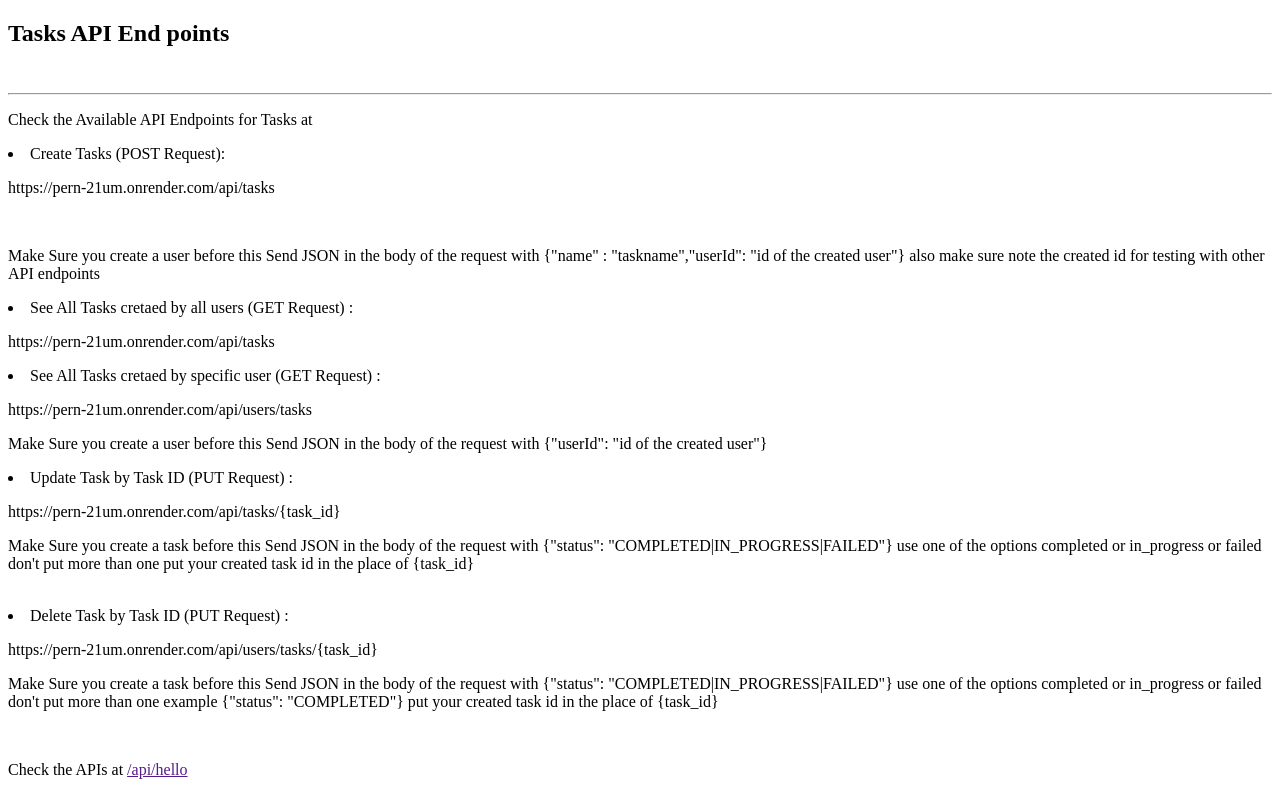
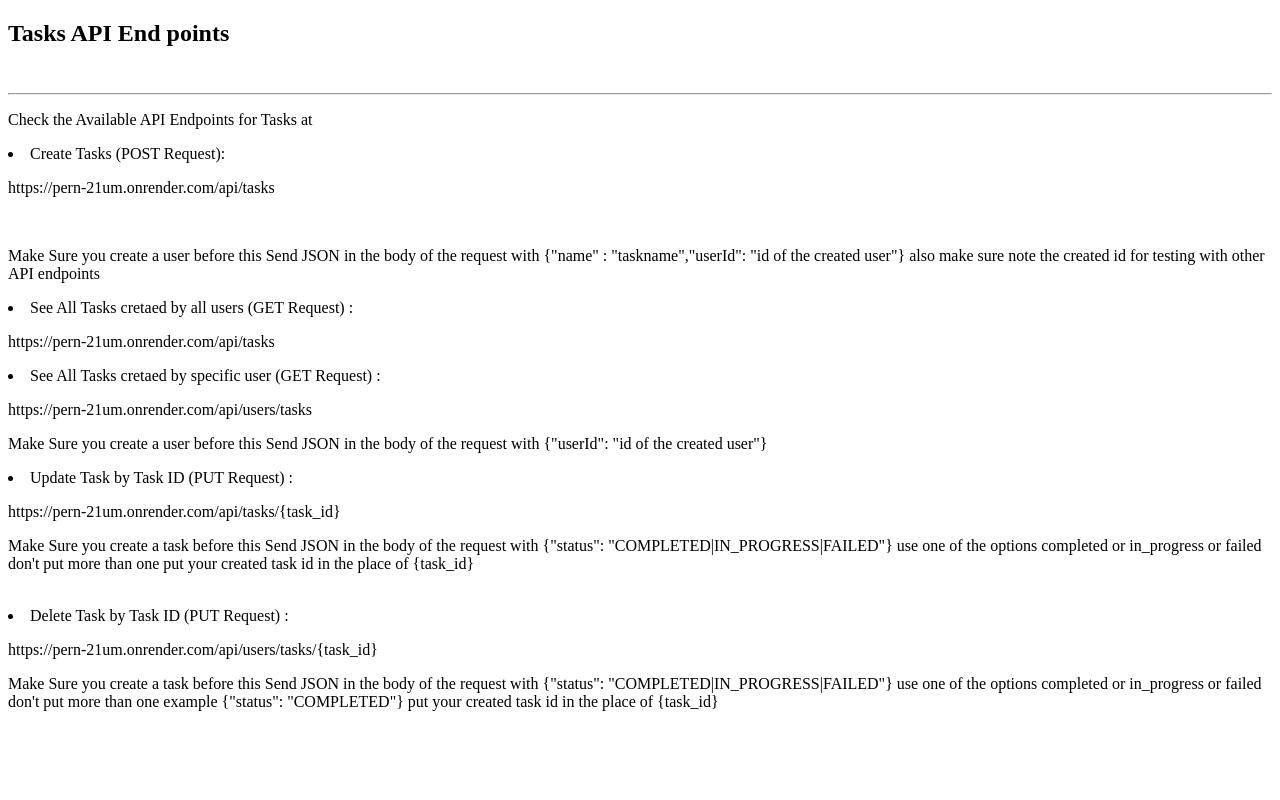
Before and after one commit to Sundar-600/Netlify, a plain HTML site: page public/users.html in a window 1280 px wide. Drawn offline with Linux system fonts and the light colour scheme.

Commit message:
fix : removed contents from html

```diff
--- a/public/users.html
+++ b/public/users.html
@@ -54,6 +54,5 @@
 		</li>
 	</p>
 
-	<p>Check the APIs at <a href="">/api/hello</a></p>
 </body>
 </html>
```
